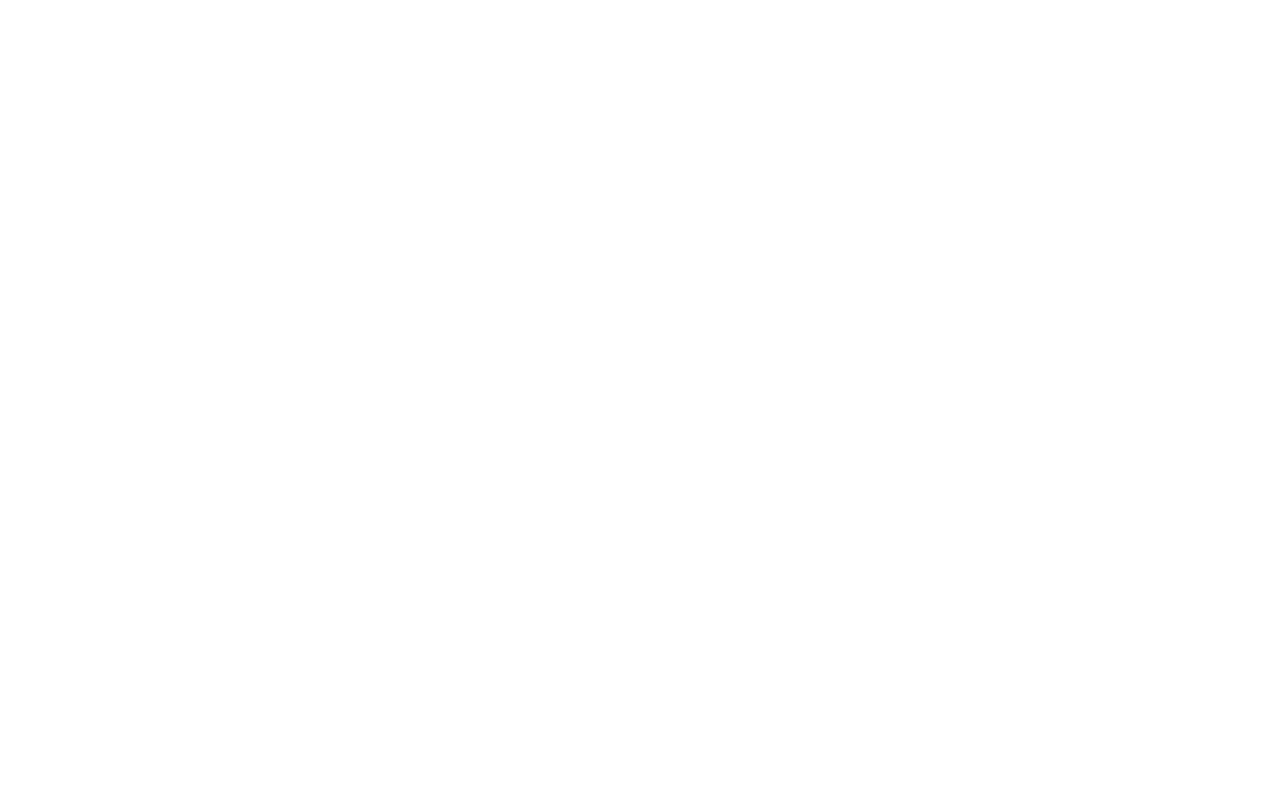
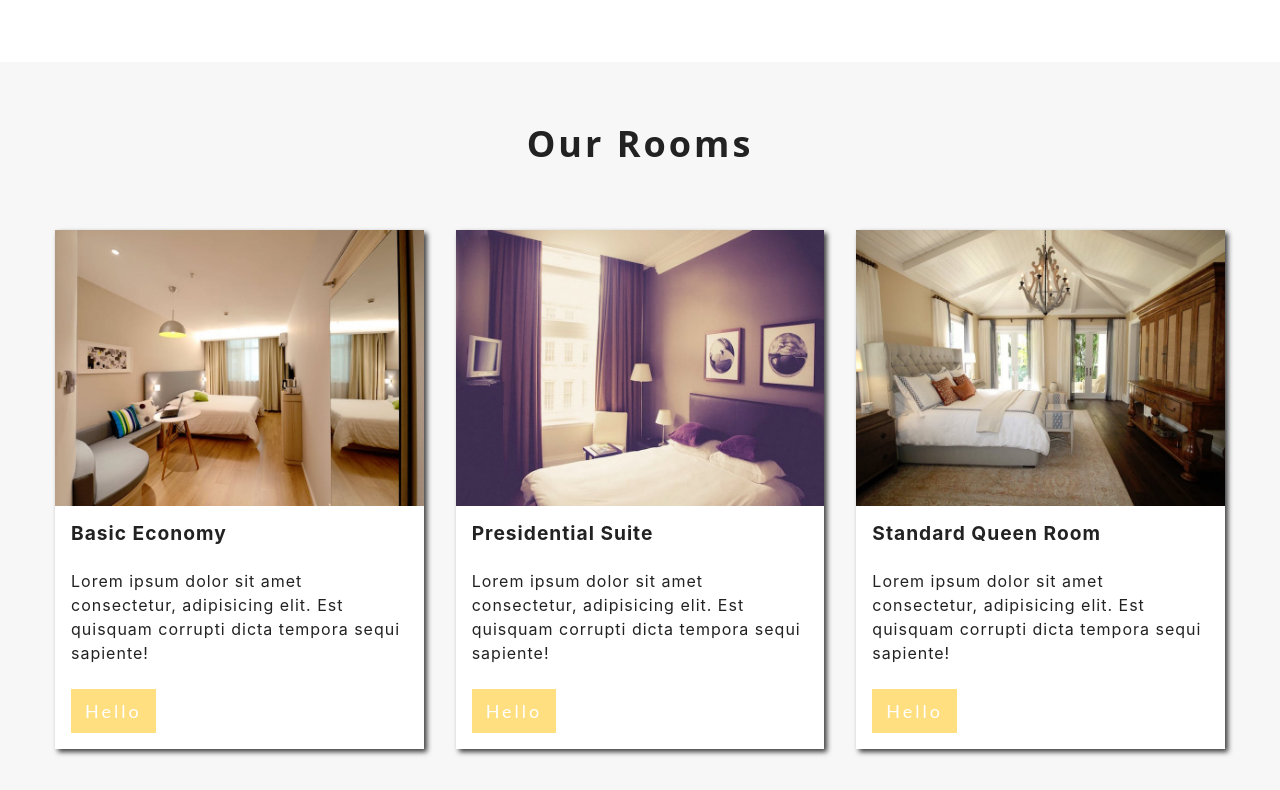
Before and after one commit to TayMaaMT/hotel_react_app, a React (Create React App) app: page / in a window 1280 px wide. Shown: the part 1250-2040 px from the top of the page. Before the commit the page ends 800 px from the top, so only its background shows below. Built offline with nearby package versions, Linux system fonts and the light colour scheme.

Commit message:
complete about and cards

```diff
--- a/src/components/globals/Button.js
+++ b/src/components/globals/Button.js
@@ -21,11 +21,16 @@
   ${setBorder({ color: setColor.primaryColor })};
   ${setLetterSpacing(3)};
   ${setTransition()};
-  ${props =>
-    `margin: ${props.t || 0} ${props.r || 0} ${props.b || 0} ${props.l || 0}}`};
-  text-decoration: none;
   &:hover {
     background: transparent;
     color: ${setColor.primaryColor};
   }
-  `
+  ${props =>
+    `margin: ${props.t || 0} ${props.r || 0} ${props.b || 0} ${props.l || 0}}`};
+  text-decoration: none;
+  cursor: pointer;
+`;
+
+export const SmallBtn = styled(PrimaryBtn)`
+  padding: ${setRem(9)} ${setRem(12)};
+`;
--- a/src/components/globals/GlobalStyles.js
+++ b/src/components/globals/GlobalStyles.js
@@ -32,7 +32,7 @@
  font-size:1em;font-weight:bold;
 }
 p{
- line-height:1.5;margin:0 0 1.5 0;
+    line-height:1.5;margin:0 0 1.5rem 0;
 }
 `;
 
--- /dev/null
+++ b/src/components/globals/Room.js
@@ -0,0 +1,74 @@
+import { SmallBtn } from "./Button";
+import styled from "styled-components";
+import {
+  setRem,
+  setLetterSpacing,
+  setTransition,
+  setColor,
+  setShadow,
+  setBorder
+} from "../../styles";
+const Room = ({ className, room }) => {
+    const { img = "", title = "", info = "", price = 0 } = room;
+    return (
+      <article className={className}>
+        <div className="img-container">
+          <img src={img} alt="single room" />
+          <div className="price">${price}</div>
+        </div>
+        <div className="room-info">
+          <h4>{title}</h4>
+          <p>{info}</p>
+          <SmallBtn>Hello</SmallBtn>
+        </div>
+      </article>
+    );
+  };
+
+  export default styled(Room)`
+  background: ${setColor.mainWhite};
+  margin: ${setRem(32)} 0;
+  .img-container {
+    background: ${setColor.mainBlack};
+    position: relative;
+    img {
+      width: 100%;
+      display: block;
+      ${setTransition};
+    }
+    &:hover img {
+      opacity: 0.5;
+    }
+    .price {
+      position: absolute;
+      top: 50%;
+      left: 50%;
+      transform: translate(-50%, -50%);
+      color: ${setColor.mainWhite};
+      ${setLetterSpacing(5)};
+      font-size: ${setRem(22)};
+      padding: ${setRem(10)} ${setRem(33)};
+      ${setBorder({ color: setColor.mainWhite })};
+      opacity: 0;
+      ${setTransition()};
+    }
+    &:hover .price {
+      opacity: 1;
+    }
+  }
+  .room-info {
+    padding: ${setRem()};
+    h4 {
+      text-transform: capitalize;
+      ${setLetterSpacing(1)};
+    }
+    p {
+      ${setLetterSpacing(1)};
+    }
+  }
+  ${setShadow.light};
+  ${setTransition()};
+  &:hover {
+    ${setShadow.dark};
+  }
+`;
--- /dev/null
+++ b/src/components/globals/Section.js
@@ -0,0 +1,9 @@
+import styled from "styled-components";
+import { setRem } from "../../styles";
+
+const Section = styled.section`
+  padding: ${setRem(64)} 0;
+  background: ${props => props.color};
+`;
+
+export default Section;
--- /dev/null
+++ b/src/components/globals/Title.js
@@ -0,0 +1,14 @@
+import React from "react";
+import styled from "styled-components";
+import { setRem, setFont, setLetterSpacing } from "../../styles";
+const Title = ({ className, title, center }) => {
+  return <h3 className={className}>{title}</h3>;
+};
+
+export default styled(Title)`
+  font-size: ${setRem(36)};
+  text-transform: capitalize;
+  ${setLetterSpacing(3)};
+  ${setFont.slanted};
+  text-align: ${props => (props.center ? "center" : "left")};
+`;
--- /dev/null
+++ b/src/components/home/About.js
@@ -0,0 +1,77 @@
+import React from "react";
+import Section from "../globals/Section";
+import Title from "../globals/Title";
+import aboutImg from "../../images/aboutBcg.jpeg";
+import {
+  setRem,
+  setBorder,
+  setColor,
+  setLetterSpacing,
+  media
+} from "../../styles";
+import { PrimaryBtn } from "../globals/Button";
+import styled from "styled-components";
+
+const About = () => {
+    return (
+      <Section>
+        <AboutCenter>
+          <div className="about-img">
+            <img src={aboutImg} alt="about us" />
+          </div>
+          <div className="about-info">
+            <Title title="about us" />
+            <p>
+              Lorem ipsum dolor sit amet consectetur, adipisicing elit. Velit aut
+              quos ea optio ipsa, molestiae officiis, voluptates itaque blanditiis
+              nostrum est fugiat, architecto odit at atque obcaecati nihil!
+              Cupiditate, error.
+            </p>
+            <PrimaryBtn>read more</PrimaryBtn>
+          </div>
+        </AboutCenter>
+      </Section>
+    );
+  };
+
+  const AboutCenter = styled.div`
+  .about-img,
+  .about-info {
+    padding: ${setRem(30)};
+  }
+  .about-img {
+    img {
+      width: 100%;
+      display: block;
+      ${setBorder({ width: setRem(6), color: setColor.primaryColor })}
+    }
+  }
+  .about-info {
+    p {
+      ${setLetterSpacing(2)};
+    }
+  }
+  width: 90vw;
+  margin: 0 auto;
+  ${media.desktop`
+  .about-img,
+  .about-info {
+    padding: ${setRem(0)};
+  }
+  width:100vw;
+  max-width:1170px;
+  display:grid;
+  grid-template-columns:1fr 1fr;
+  grid-column-gap:${setRem(32)};
+  .about-img{
+   align-self:center;
+  }
+  .about-info{
+   p{
+    width:80%;
+   }
+  }
+  `}
+`;
+
+export default About;
--- /dev/null
+++ b/src/components/home/Rooms.js
@@ -0,0 +1,42 @@
+import Room from "../globals/Room";
+import styled from "styled-components";
+import Title from "../globals/Title";
+import Section from "../globals/Section";
+import rooms from "./rooms-data";
+import { setColor, media, setRem } from "../../styles";
+import { useState } from 'react';
+const initialState={
+    rooms
+}
+ const Rooms=()=> {
+    const [roomState, setRooms] = useState(initialState);
+      return (
+        <Section color={setColor.lightGrey}>
+          <Title title="our rooms" center />
+          <RoomsCenter>
+            {roomState.rooms.map(room => {
+              return <Room key={room.id} room={room} />;
+            })}
+          </RoomsCenter>
+        </Section>
+      );
+
+  }
+
+  const RoomsCenter = styled.div`
+    width: 90vw;
+    margin: 0 auto;
+    ${media.tablet`
+    display:grid;
+    grid-template-columns:1fr 1fr;
+    grid-column-gap:${setRem(32)};
+    `};
+    ${media.desktop`
+    width:100vw;
+    max-width:1170px;
+    `};
+    ${media.large`
+      grid-template-columns:repeat(3,1fr);
+    `};
+  `;
+  export default Rooms;
--- /dev/null
+++ b/src/components/home/rooms-data.js
@@ -0,0 +1,54 @@
+import room1 from "../../images/room1.jpeg";
+import room2 from "../../images/room2.jpeg";
+import room3 from "../../images/room3.jpeg";
+
+export default [
+  {
+    id: 1,
+    img: room1,
+    title: "basic economy",
+    info:
+      "Lorem ipsum dolor sit amet consectetur, adipisicing elit. Est quisquam corrupti dicta tempora sequi sapiente!",
+    price: 125
+  },
+  {
+    id: 2,
+    img: room2,
+    title: "presidential suite",
+    info:
+      "Lorem ipsum dolor sit amet consectetur, adipisicing elit. Est quisquam corrupti dicta tempora sequi sapiente!",
+    price: 250
+  },
+  {
+    id: 3,
+    img: room3,
+    title: "standard queen room",
+    info:
+      "Lorem ipsum dolor sit amet consectetur, adipisicing elit. Est quisquam corrupti dicta tempora sequi sapiente!",
+    price: 375
+  },
+  {
+    id: 1,
+    img: room1,
+    title: "basic economy",
+    info:
+      "Lorem ipsum dolor sit amet consectetur, adipisicing elit. Est quisquam corrupti dicta tempora sequi sapiente!",
+    price: 125
+  },
+  {
+    id: 2,
+    img: room2,
+    title: "presidential suite",
+    info:
+      "Lorem ipsum dolor sit amet consectetur, adipisicing elit. Est quisquam corrupti dicta tempora sequi sapiente!",
+    price: 250
+  },
+  {
+    id: 3,
+    img: room3,
+    title: "standard queen room",
+    info:
+      "Lorem ipsum dolor sit amet consectetur, adipisicing elit. Est quisquam corrupti dicta tempora sequi sapiente!",
+    price: 375
+  }
+];
--- a/src/pages/Home.js
+++ b/src/pages/Home.js
@@ -1,8 +1,12 @@
 import Header from "../components/home/Header";
+import About from "../components/home/About";
+import Rooms from "../components/home/Rooms";
 const Home = () => {
   return (
     <>
       <Header />
+      <About />
+      <Rooms/>
     </>
   );
 };
--- a/src/styles.js
+++ b/src/styles.js
@@ -9,7 +9,7 @@
 
 export const setFont = {
   main: "font-family: 'Lato', sans-serif;",
-  slanted: "font-family: 'Courgette', cursive;"
+  slanted: "font-family: 'Source', 'Sans', 'Pro';"
 };
 
 export const setFlex = ({ x = "center", y = "center" } = {}) => {
@@ -85,3 +85,9 @@
 } = {}) => {
   return `transition:${property} ${time} ${timing}`;
 };
+
+export const setShadow = {
+  light: "box-shadow: 3px 3px 5px 0px rgba(0,0,0,0.75)",
+  dark: "box-shadow: 6px 6px 5px 0px rgba(0,0,0,0.75);",
+  darkest: "box-shadow: 10px 10px 5px 0px rgba(0,0,0,0.75);"
+};
```
Also changed, not shown: 1 other file (tests, documents, lock files or other folders).
